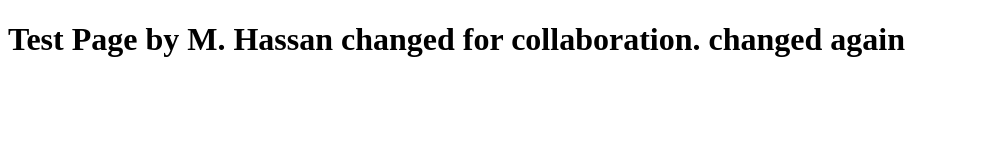
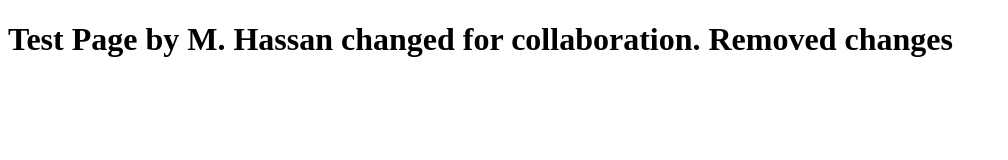
Before and after one commit to mhassan88/COMP229-Week1, a plain HTML site: page index.html in a window 1280 px wide. Shown: the whole page, without its empty margins (0-1008 px from the left). Drawn offline with Linux system fonts and the light colour scheme.

Commit message:
Update index.html

```diff
--- a/index.html
+++ b/index.html
@@ -6,7 +6,7 @@
     <title>Comp229-002-M. Hassan</title>
 </head>
 <body>
-    <h1>Test Page by M. Hassan changed for collaboration. changed again</h1>
+    <h1>Test Page by M. Hassan changed for collaboration. Removed changes</h1>
     <script src="./scripts/app.js"></script>
 
 </body>
```
